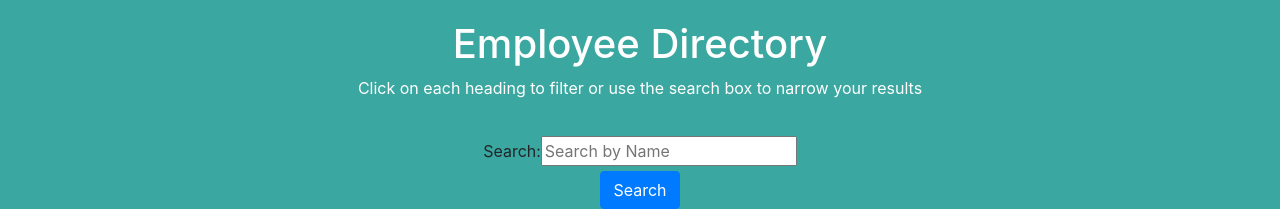
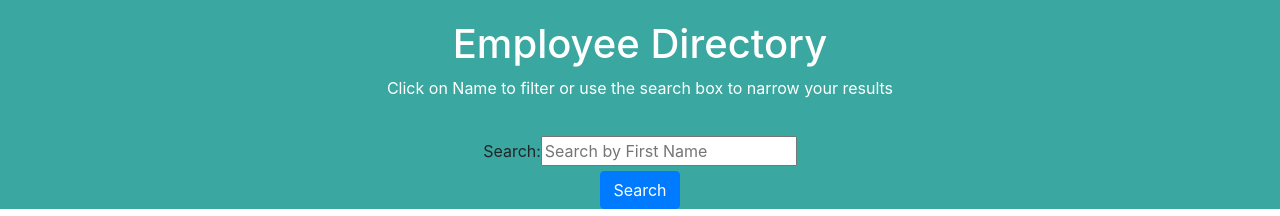
Before and after one commit to djjoo007/React_Employee_Directory, a React (Create React App) app: page / in a window 1280 px wide. Shown: the top 216 px of the page. Built offline with nearby package versions, Linux system fonts and the light colour scheme; no server answers.

Commit message:
update container.js

```diff
--- a/src/components/Container.js
+++ b/src/components/Container.js
@@ -50,10 +50,9 @@ class Container extends Component {
     const filteredEmployee = employees.filter(employees => employees.name.first.toLowerCase().includes(search.toLowerCase()));
 
     this.setState({
-        filteredEmployee
+        filteredEmployee,
     });
 }
-
 
   sortName = () => {
     const filtered = this.state.filteredEmployee;
@@ -66,7 +65,6 @@ class Container extends Component {
     }
   }
 
-
   render() {
     return (
       <div>
@@ -75,7 +73,7 @@ class Container extends Component {
             ></Header>
 
             <SearchForm
-              employee={this.state.search}
+              employee={this.state.employees}
               handleInputChange={this.handleInputChange}
               handleSearch={this.handleSearch}
             />
--- a/src/components/EmployeeTable.js
+++ b/src/components/EmployeeTable.js
@@ -1,6 +1,5 @@
 import React from "react";
 import Moment from 'react-moment';
-import './style.css';
 
 function EmployeeTable(props) {
   return (
@@ -8,7 +7,7 @@ function EmployeeTable(props) {
         <thead>
             <tr>
                 <th></th>
-                <th onClick={props.sortByName}>Name</th>
+                <th onClick={props.sortName}>Name</th>
                 <th>Phone</th>
                 <th>E-mail</th>
                 <th>DOB</th>
--- a/src/components/Header.js
+++ b/src/components/Header.js
@@ -1,11 +1,10 @@
 import React from "react";
-import "./style.css";
 
 function Header () {
     return (
         <div className="header">
             <h1>Employee Directory</h1>
-            <p>Click on each heading to filter or use the search box to narrow your results</p>
+            <p>Click on Name to filter or use the search box to narrow your results</p>
         </div>
     )
 }
--- a/src/components/SearchForm.js
+++ b/src/components/SearchForm.js
@@ -1,5 +1,4 @@
 import React from "react";
-import './style.css';
 
 function SearchForm(props) {
   return (
@@ -12,7 +11,7 @@ function SearchForm(props) {
           name="search"
           type="text"
           className="inputBox"
-          placeholder='Search by Name'
+          placeholder='Search by First Name'
           id='employee'
           list='employee'
         />
```
Also changed, not shown: src/components/Col.js (deleted, +0 -16 lines).
